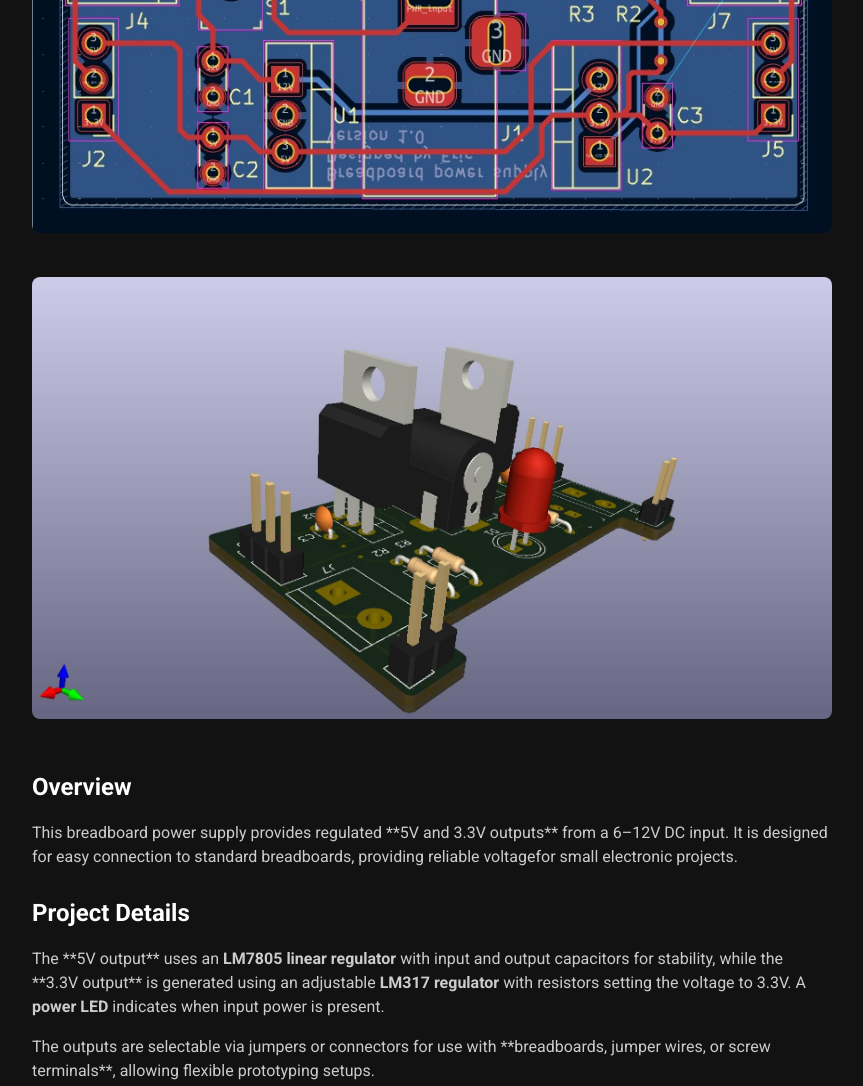
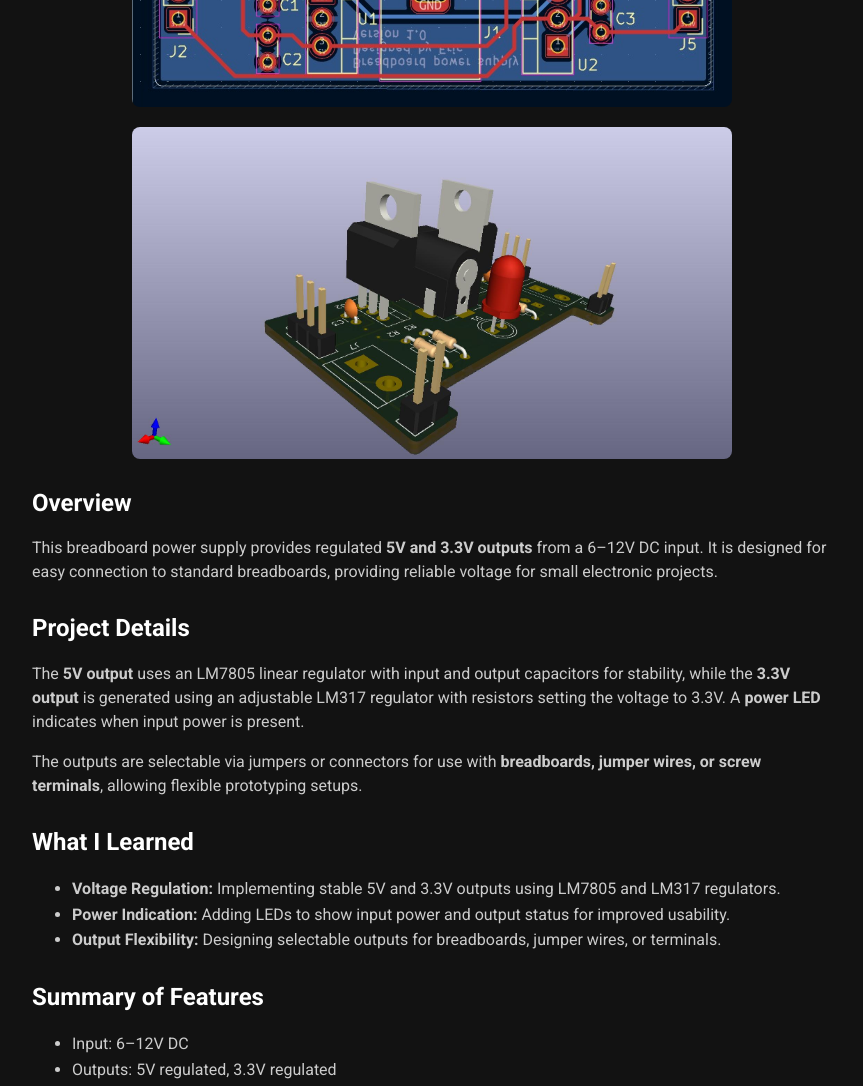
Before and after one commit to Eric-Ji-SSE/Portfolio, a plain HTML site: page projects/breadboard_psu.html in a window 1280 px wide. Shown: the part 500-1586 px from the top of the page, without its empty margins (208-1071 px from the left). Drawn offline with Linux system fonts and the light colour scheme.

Commit message:
Update breadboard_psu.html

```diff
--- a/projects/breadboard_psu.html
+++ b/projects/breadboard_psu.html
@@ -43,10 +43,17 @@
             margin: auto;
         }
 
-        img {
-            width: 100%;
+        /* Images */
+        img.small-img {
+            width: auto;
+            max-width: 600px;
+            height: auto;
+            display: block;
+            margin: 20px auto;
             border-radius: 8px;
-            margin: 20px 0;
+            opacity: 0;
+            transform: translateY(20px);
+            transition: opacity 1s ease-out, transform 1s ease-out;
         }
 
         h2 { color: #ffffff; margin-top: 30px; }
@@ -69,6 +76,12 @@
         a.button:hover {
             background-color: #388e3c;
         }
+
+        /* Fade-in animation */
+        .fade-in {
+            opacity: 1 !important;
+            transform: translateY(0) !important;
+        }
     </style>
 </head>
 <body>
@@ -79,23 +92,24 @@
 </header>
 
 <main>
-    <img src="../images/PSL.JPG" alt="Breadboard Power Supply Image">
-    <img src="../images/PS3D.jpg" alt="Breadboard Power Supply 3D Image">
+    <img class="small-img" src="../images/PSL.JPG" alt="Breadboard Power Supply Image">
+    <img class="small-img" src="../images/PS3D.jpg" alt="Breadboard Power Supply 3D Image">
 
     <h2>Overview</h2>
     <p>
-        This breadboard power supply provides regulated **5V and 3.3V outputs** from a 6–12V DC input.
-        It is designed for easy connection to standard breadboards, providing reliable voltagefor small electronic projects.
+        This breadboard power supply provides regulated <strong>5V and 3.3V outputs</strong> from a 6–12V DC input.
+        It is designed for easy connection to standard breadboards, providing reliable voltage for small electronic projects.
     </p>
 
     <h2>Project Details</h2>
     <p>
-        The **5V output** uses an <strong>LM7805 linear regulator</strong> with input and output capacitors for stability, while the **3.3V output** is generated using an adjustable <strong>LM317 regulator</strong> with resistors setting the voltage to 3.3V.
+        The <strong>5V output</strong> uses an LM7805 linear regulator with input and output capacitors for stability,
+        while the <strong>3.3V output</strong> is generated using an adjustable LM317 regulator with resistors setting the voltage to 3.3V.
         A <strong>power LED</strong> indicates when input power is present.
     </p>
 
     <p>
-        The outputs are selectable via jumpers or connectors for use with **breadboards, jumper wires, or screw terminals**, allowing flexible prototyping setups.
+        The outputs are selectable via jumpers or connectors for use with <strong>breadboards, jumper wires, or screw terminals</strong>, allowing flexible prototyping setups.
     </p>
 
     <h2>What I Learned</h2>
@@ -122,4 +136,20 @@
     <p><a class="button" href="../index.html">← Back to Home</a></p>
 </main>
 
+<script>
+    // Fade-in animation on scroll
+    const fadeElements = document.querySelectorAll('img.small-img');
+
+    const observer = new IntersectionObserver(entries => {
+        entries.forEach(entry => {
+            if (entry.isIntersecting) {
+                entry.target.classList.add('fade-in');
+            }
+        });
+    }, { threshold: 0.1 });
+
+    fadeElements.forEach(el => observer.observe(el));
+</script>
+
 </body>
+</html>
```
